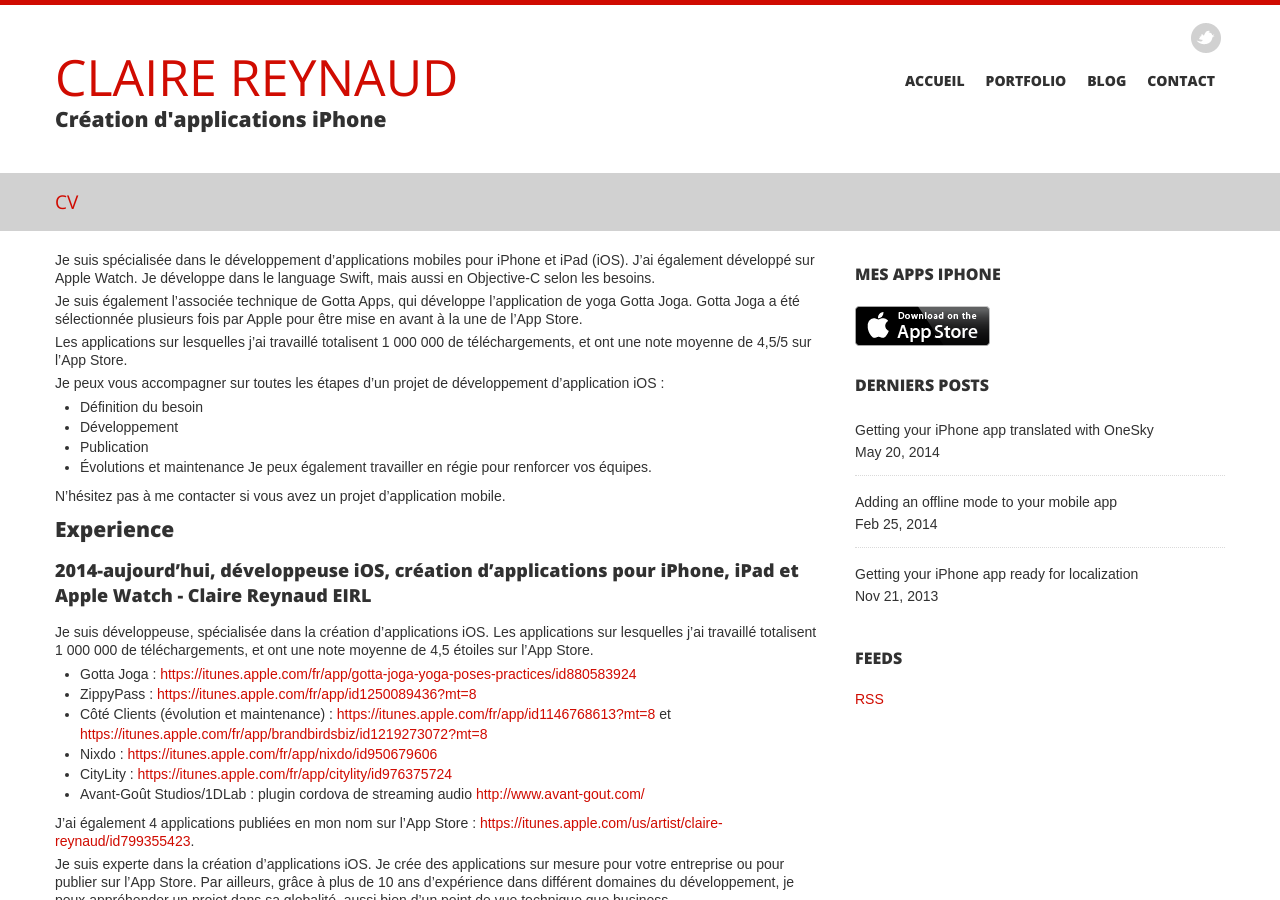
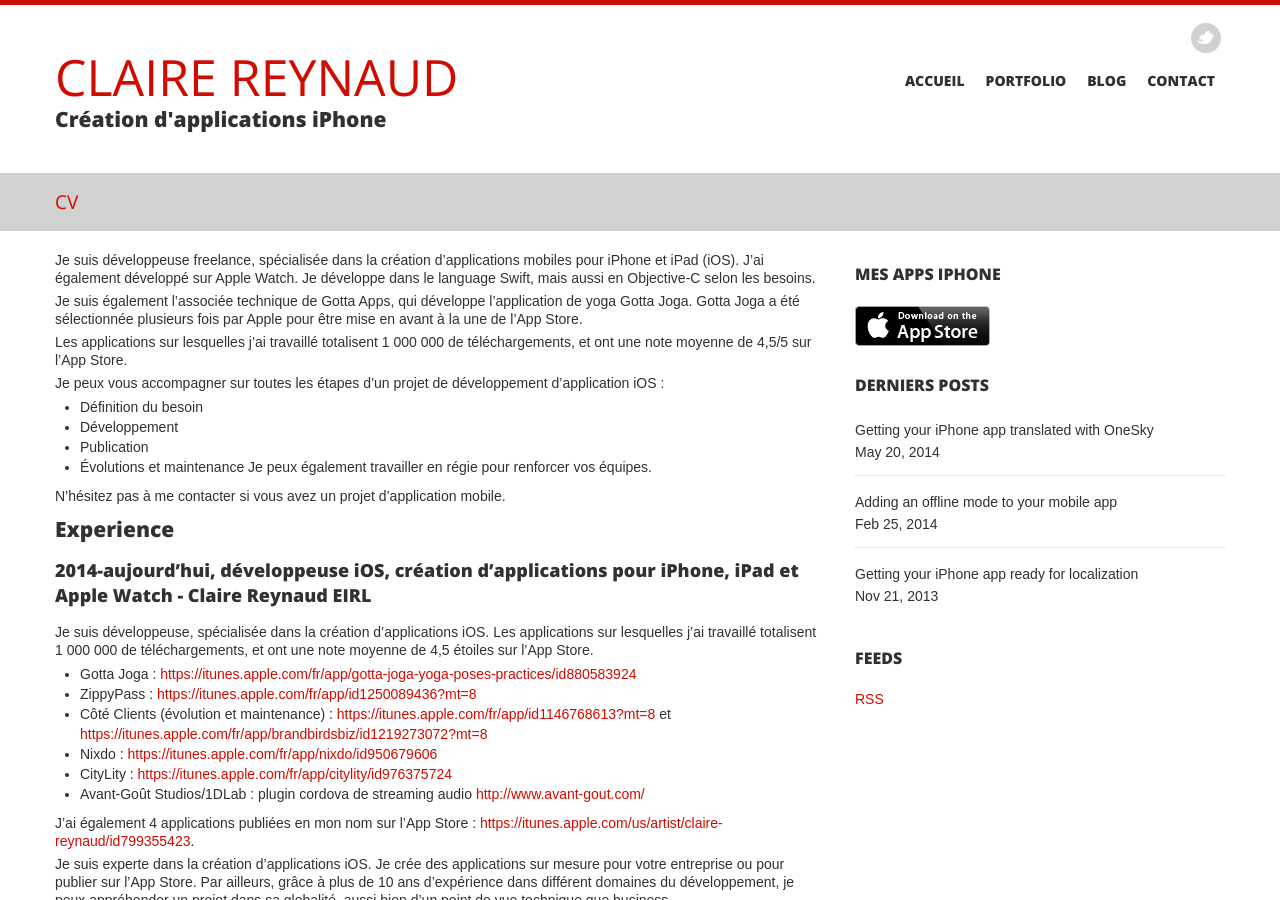
Before and after one commit to creynaud/creynaud.github.io, a Jekyll site: the page built from cv.md, in a window 1280 px wide and 900 px high. Built offline with Jekyll 4.4.1, drawn with Linux system fonts in a browser that asks for light colours; nearby versions of some CDN libraries; a script that is not in the unit is left out; comment, search, counter and statistics services are not loaded.

Commit message:
Update wording for intro

```diff
--- a/cv.md
+++ b/cv.md
@@ -5,7 +5,7 @@
 lang: fr
 ---
 
-Je suis spécialisée dans le développement d'applications mobiles pour iPhone et iPad (iOS). J'ai également développé sur Apple Watch. Je développe dans le language Swift, mais aussi en Objective-C selon les besoins.
+Je suis développeuse freelance, spécialisée dans la création d'applications mobiles pour iPhone et iPad (iOS). J'ai également développé sur Apple Watch. Je développe dans le language Swift, mais aussi en Objective-C selon les besoins.
 
 Je suis également l'associée technique de Gotta Apps, qui développe l'application de yoga Gotta Joga. Gotta Joga a été sélectionnée plusieurs fois par Apple pour être mise en avant à la une de l'App Store.
 
```
